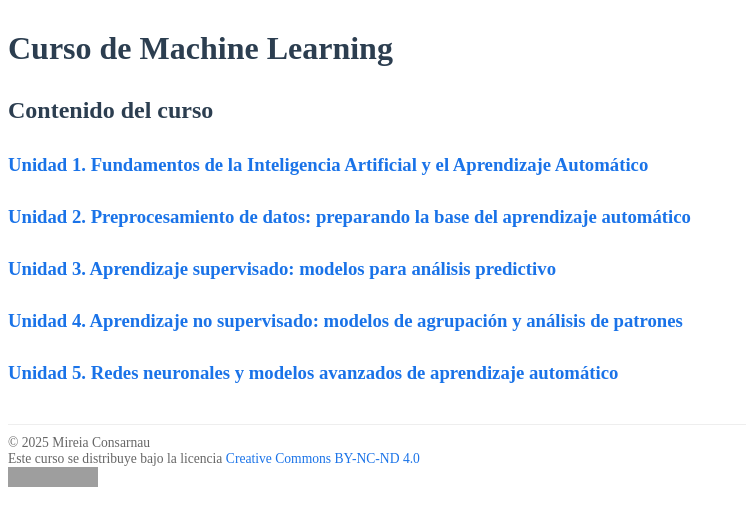
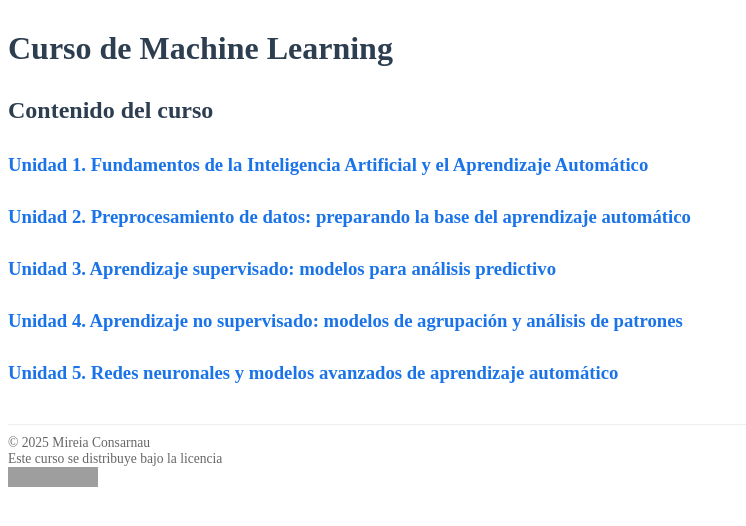
Before and after one commit to mireiaconsarnau/machine_learning, a Jekyll site: the page built from index.md, in a window 1280 px wide. Shown: the top 526 px of the page, without its empty margins (0-746 px from the left). Built offline with Jekyll 4.4.1, drawn with Linux system fonts in a browser that asks for light colours; grey boxes are pictures that could not be loaded.

Commit message:
Update default.html

```diff
--- a/_layouts/default.html
+++ b/_layouts/default.html
@@ -13,9 +13,12 @@
   © 2025 Mireia Consarnau
    <br/>
   Este curso se distribuye bajo la licencia
-  <a href="/machine_learning/LICENSE.md">Creative Commons BY-NC-ND 4.0</a>
-  <br/>
-  <img src="https://licensebuttons.net/l/by-nc-nd/4.0/88x31.png" alt="Licencia CC BY-NC-ND 4.0" />
+    <br/>
+  <a href="/machine_learning/LICENSE.md">
+   <img src="https://licensebuttons.net/l/by-nc-nd/4.0/88x31.png" alt="Licencia CC BY-NC-ND 4.0" />
+  </a>
+
+
 </footer>
 </body>
 </html>
```
